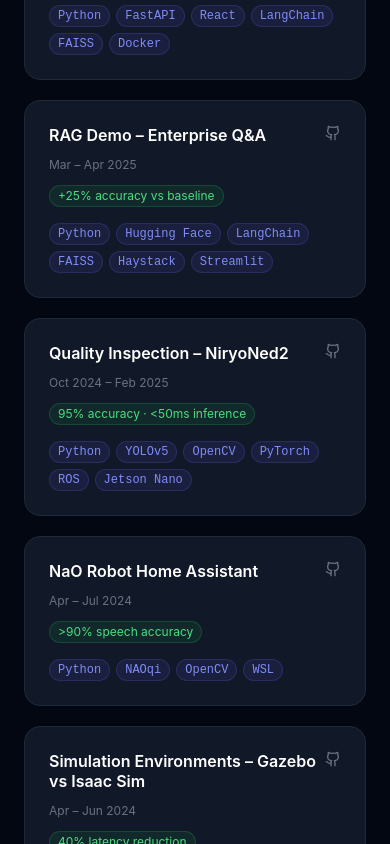
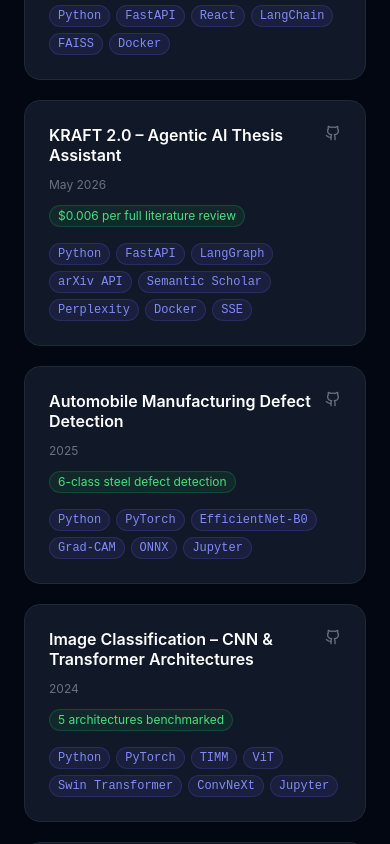
Before and after one commit to AniketDeshpande-23/AniketDeshpande-23.github.io, a Next.js app: page / in a window 390 px wide. Shown: the part 2460-3304 px from the top of the page. Built offline with nearby package versions, Linux system fonts and the light colour scheme.

Commit message:
Add KRAFT 2.0, Automobile Defect Detection, Image Classification projects; fix GitHub links

```diff
--- a/app/data.ts
+++ b/app/data.ts
@@ -65,10 +65,50 @@
     ],
   },
   {
+    title: 'KRAFT 2.0 – Agentic AI Thesis Assistant',
+    period: 'May 2026',
+    stack: ['Python', 'FastAPI', 'LangGraph', 'arXiv API', 'Semantic Scholar', 'Perplexity', 'Docker', 'SSE'],
+    github: 'https://github.com/AniketDeshpande-23/kraft-agentic-ai',
+    demo: null,
+    metric: '$0.006 per full literature review',
+    bullets: [
+      '5-agent pipeline: Planner → Researcher → Analyst → Writer → Critic orchestrated via LangGraph.',
+      'Parallel searches across arXiv, Semantic Scholar, and Perplexity with live web synthesis.',
+      'Outputs APA-formatted thematic literature reviews with hallucination-checked citations.',
+      'Local Ollama fallback — works fully offline; Docker + SSE streaming backend.',
+    ],
+  },
+  {
+    title: 'Automobile Manufacturing Defect Detection',
+    period: '2025',
+    stack: ['Python', 'PyTorch', 'EfficientNet-B0', 'Grad-CAM', 'ONNX', 'Jupyter'],
+    github: 'https://github.com/AniketDeshpande-23/Automobile-Manufactoring-Defect-detection',
+    demo: null,
+    metric: '6-class steel defect detection',
+    bullets: [
+      'Classifies 6 automotive steel surface defect types using EfficientNet-B0 transfer learning.',
+      'Grad-CAM heatmaps pinpoint exact defect location for production line routing decisions.',
+      'Trained on NEU Steel Surface Defect DB (1,800 balanced images); ONNX export for edge deployment.',
+    ],
+  },
+  {
+    title: 'Image Classification – CNN & Transformer Architectures',
+    period: '2024',
+    stack: ['Python', 'PyTorch', 'TIMM', 'ViT', 'Swin Transformer', 'ConvNeXt', 'Jupyter'],
+    github: 'https://github.com/AniketDeshpande-23/ImageClassification-Models-CNN-and-Transformer-Architectures',
+    demo: null,
+    metric: '5 architectures benchmarked',
+    bullets: [
+      'Implemented and benchmarked CNN → ConvNeXt → ViT → Swin Transformer evolution.',
+      'Transfer learning with pretrained weights; fine-tuning, augmentation, and metric visualisation.',
+      'Practical reference comparing classical vs. attention-based CV architectures.',
+    ],
+  },
+  {
     title: 'RAG Demo – Enterprise Q&A',
     period: 'Mar – Apr 2025',
     stack: ['Python', 'Hugging Face', 'LangChain', 'FAISS', 'Haystack', 'Streamlit'],
-    github: 'https://github.com/AniketDeshpande-23',
+    github: 'https://github.com/AniketDeshpande-23/Fleetinsight-ai-RAG-Tool-',
     demo: null,
     metric: '+25% accuracy vs baseline',
     bullets: [
@@ -81,7 +121,7 @@
     title: 'Quality Inspection – NiryoNed2',
     period: 'Oct 2024 – Feb 2025',
     stack: ['Python', 'YOLOv5', 'OpenCV', 'PyTorch', 'ROS', 'Jetson Nano'],
-    github: 'https://github.com/AniketDeshpande-23',
+    github: 'https://github.com/AniketDeshpande-23/Quality-Inspection-using-Niryo',
     demo: null,
     metric: '95% accuracy · <50ms inference',
     bullets: [
```
